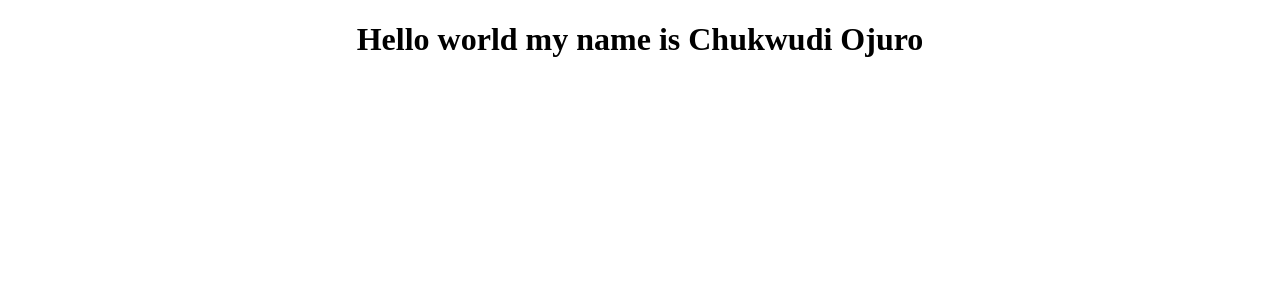
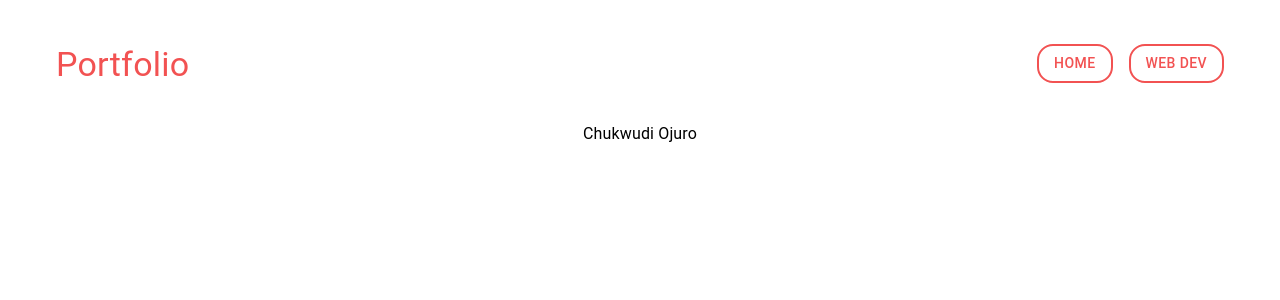
Before and after one commit to Chukwudi-O/portfolio, a React (Create React App) app: page / in a window 1280 px wide. Shown: the top 300 px of the page. Built offline with nearby package versions, Linux system fonts and the light colour scheme.

Commit message:
Added Navbar and page switching functionality

```diff
--- a/src/components/App.jsx
+++ b/src/components/App.jsx
@@ -1,9 +1,22 @@
+import { Box } from "@mui/material";
+import Navbar1 from "./Navbar1";
+import { Route, Routes } from "react-router-dom";
+import Home from "../pages/Home";
 
 function App() {
+  let navItems = [["Home","/"],["Web Dev","/WebDev"]]
   return (
-    <div>
-      <h1 style={{textAlign:"center"}}>Hello world my name is Chukwudi Ojuro</h1>
-    </div>
+    <Box>
+
+      <Navbar1 title="Portfolio" navItems={navItems}/>
+
+      <Routes>
+
+        <Route path="/" element={<Home/>}/>
+
+      </Routes>
+
+    </Box>
   );
 }
 
--- /dev/null
+++ b/src/components/Navbar1.jsx
@@ -0,0 +1,77 @@
+import { Box, Typography, Button } from "@mui/material";
+import { Link } from "react-router-dom";
+
+export default function Navbar1({navItems, title}){
+
+    return (
+        <Box
+        component="nav"
+        display="flex"
+        justifyContent="space-between"
+        py={4.5} px={6}>
+
+            <Link to="/" style={{textDecoration: "none"}}>
+
+                <Typography
+                component="h1"
+                variant="h4"
+                align="start"
+                color="#F25252"
+                sx={{
+                    transition: "400ms",
+                    ":hover": {
+                        translate: "1rem 0"
+                    }
+                    }}>
+
+                    {title}
+
+                </Typography>
+
+            </Link>
+
+
+            <Box
+            display="flex"
+            justifyContent="center"
+            gap={2}
+            >
+
+                {navItems.map(item => { return(
+                    <Link
+                    to={item[1]}
+                    style={{
+                        textDecoration: "none"
+                    }}>
+
+                        <Button
+                        variant="outlined"
+                        sx={{
+
+                            ":hover": {
+                                color:"#F2EBEB",
+                                borderWidth:2,
+                                borderColor: "transparent",
+                                backgroundColor: "#F22222",
+                            },
+                            color: "#F25252",
+                            borderWidth:2,
+                            borderRadius: "1rem",
+                            borderColor: "#F25252",
+                            display: "flex",
+                            flexWrap: "wrap",
+                            transition: "500ms"
+                        }}>
+
+                            {item[0]}
+
+                        </Button>
+
+                    </Link>)})
+                }
+
+            </Box>
+
+        </Box>
+    );
+}
--- a/src/index.js
+++ b/src/index.js
@@ -1,10 +1,13 @@
 import React from 'react';
 import ReactDOM from 'react-dom/client';
 import App from './components/App';
+import { BrowserRouter } from 'react-router-dom';
 
 const root = ReactDOM.createRoot(document.getElementById('root'));
 root.render(
   <React.StrictMode>
-    <App />
+    <BrowserRouter>
+        <App />
+    </BrowserRouter>
   </React.StrictMode>
 );
--- /dev/null
+++ b/src/pages/Home.jsx
@@ -0,0 +1,9 @@
+import { Box, Typography } from "@mui/material";
+
+export default function Home() {
+    return (
+      <Box>
+        <Typography textAlign="center">Chukwudi Ojuro</Typography>
+      </Box>
+    );
+  }
```
Also changed, not shown: 1 other file (tests, documents, lock files or other folders).
